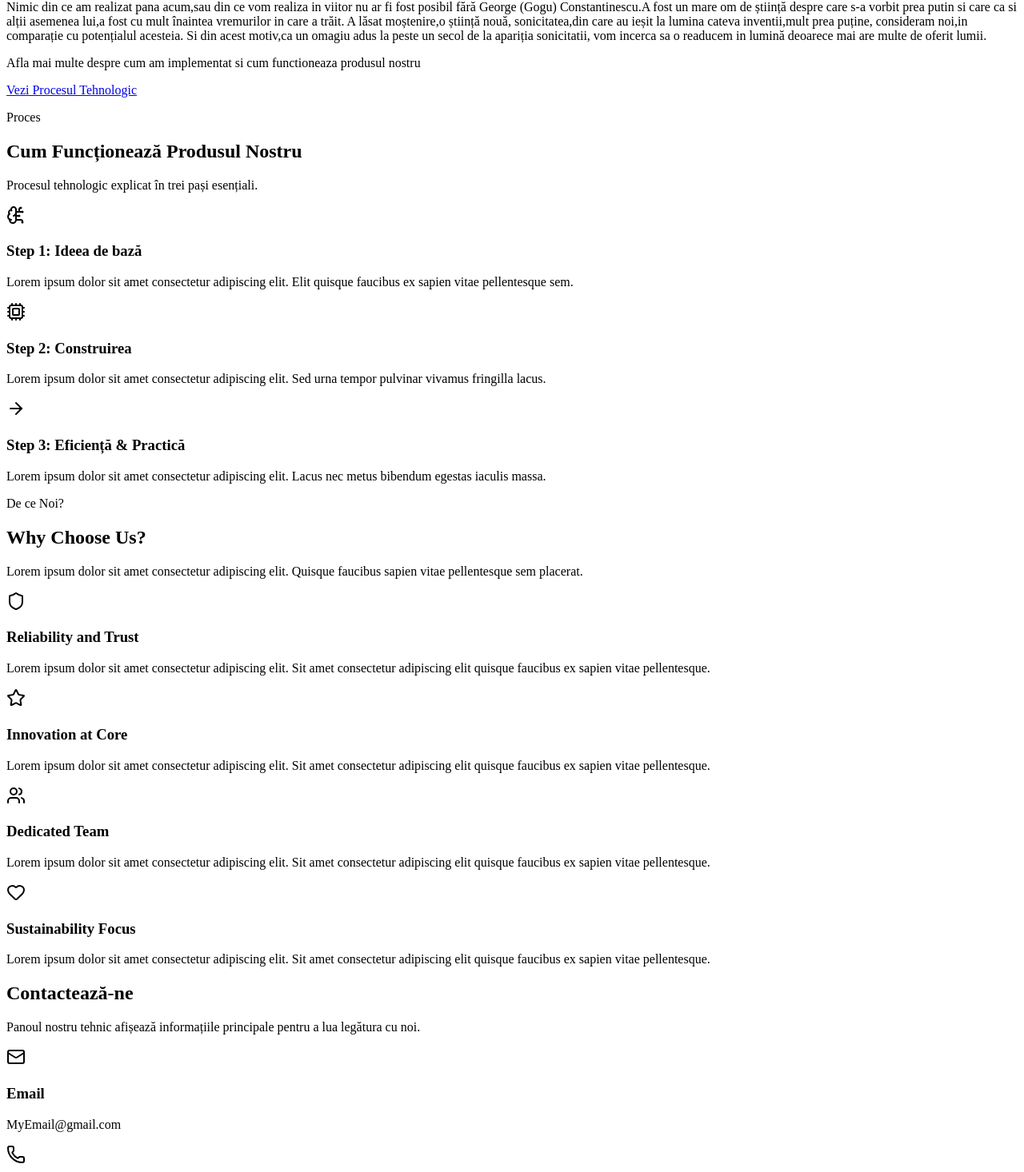
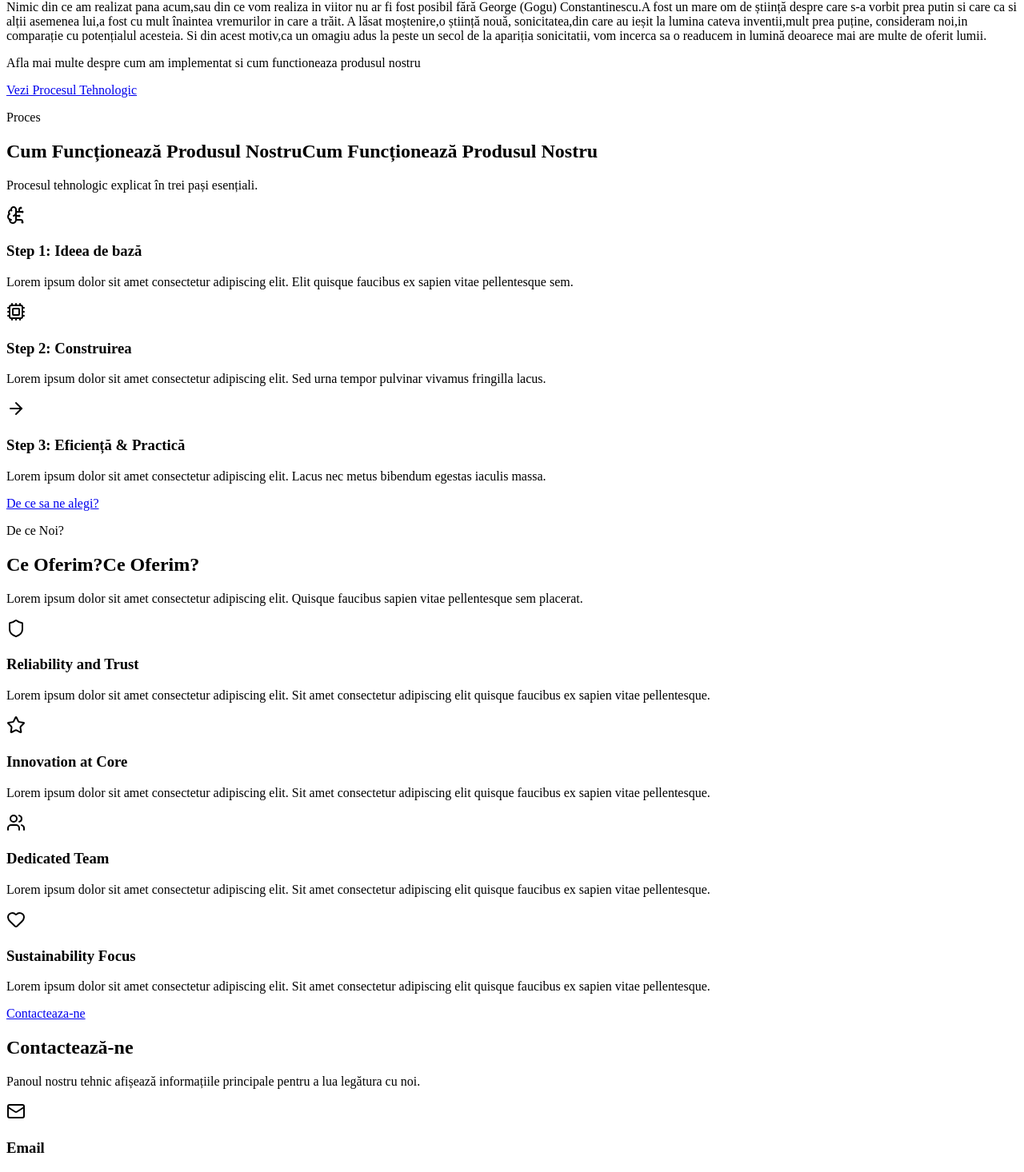
Before and after one commit to rares1215/Presentation-Website, a React (Vite) app: page / in a window 1280 px wide. Shown: the part 4889-6355 px from the top of the page at 80% size. Built offline with nearby package versions, Linux system fonts and the light colour scheme; the HTML template or start-up script is replaced by a standard one.

Commit message:
Changed styles for: -WhyUs Section -HomagePage Section -FeaturesDetails Section

```diff
--- a/src/App.jsx
+++ b/src/App.jsx
@@ -2,7 +2,6 @@
 import Hero from "./components/Hero"
 import Navbar from "./components/Navbar"
 import About from "./components/About"
-import Features from "./components/Features"
 import Footer from "./components/Footer"
 import WhyChooseUs from "./components/WhyUs"
 import WaveSeparator from "./components/WaveSeparator"
--- a/src/components/FeaturesDetails.jsx
+++ b/src/components/FeaturesDetails.jsx
@@ -1,30 +1,34 @@
 import { useState, useEffect, useRef } from "react";
-import { motion } from "framer-motion";
+import { motion, useReducedMotion } from "framer-motion";
 import { ArrowRight, BrainCircuit, Cpu } from "lucide-react";
 
 export default function FeaturesDetail() {
   const [visible, setVisible] = useState(false);
   const ref = useRef(null);
+  const prefersReducedMotion = useReducedMotion();
 
   useEffect(() => {
-    const observer = new IntersectionObserver(([entry]) => setVisible(entry.isIntersecting), { threshold: 0.2 });
+    const observer = new IntersectionObserver(
+      ([entry]) => setVisible(entry.isIntersecting),
+      { threshold: 0.2 }
+    );
     if (ref.current) observer.observe(ref.current);
     return () => observer.disconnect();
   }, []);
 
   const steps = [
     {
-      icon: <BrainCircuit className="w-7 h-7 text-sky-300" />,
+      icon: <BrainCircuit className="w-7 h-7 text-sky-300" aria-hidden="true" />,
       title: "Step 1: Ideea de bază",
       desc: "Lorem ipsum dolor sit amet consectetur adipiscing elit. Elit quisque faucibus ex sapien vitae pellentesque sem.",
     },
     {
-      icon: <Cpu className="w-7 h-7 text-sky-300" />,
+      icon: <Cpu className="w-7 h-7 text-sky-300" aria-hidden="true" />,
       title: "Step 2: Construirea",
       desc: "Lorem ipsum dolor sit amet consectetur adipiscing elit. Sed urna tempor pulvinar vivamus fringilla lacus.",
     },
     {
-      icon: <ArrowRight className="w-7 h-7 text-sky-300" />,
+      icon: <ArrowRight className="w-7 h-7 text-sky-300" aria-hidden="true" />,
       title: "Step 3: Eficiență & Practică",
       desc: "Lorem ipsum dolor sit amet consectetur adipiscing elit. Lacus nec metus bibendum egestas iaculis massa.",
     },
@@ -34,10 +38,14 @@ export default function FeaturesDetail() {
     <section
       id="features-detail"
       ref={ref}
+      aria-labelledby="features-detail-title"
       className="relative isolate overflow-hidden py-32 bg-gradient-to-b from-slate-950 via-slate-950/95 to-slate-900 text-slate-100"
     >
-      {/* Sonic background */}
-      <div className="pointer-events-none absolute inset-0 -z-10 flex items-center justify-center opacity-[0.4]">
+      {/* Sonic background – decorative */}
+      <div
+        aria-hidden="true"
+        className="pointer-events-none absolute inset-0 -z-10 flex items-center justify-center opacity-[0.4]"
+      >
         <div className="relative aspect-square w-[80rem]">
           {[0, 1, 2].map((i) => (
             <div
@@ -47,71 +55,114 @@ export default function FeaturesDetail() {
                 width: `${60 + i * 28}%`,
                 height: `${60 + i * 28}%`,
                 transform: "translate(-50%, -50%)",
-                boxShadow: i === 0 ? "0 0 40px rgba(56,189,248,0.25) inset" : "none",
+                boxShadow:
+                  i === 0
+                    ? "0 0 40px rgba(56,189,248,0.25) inset"
+                    : "none",
               }}
             />
           ))}
 
+          {!prefersReducedMotion && (
             <motion.div
               initial={{ scale: 0.9, opacity: 0.7 }}
               animate={{ scale: [0.9, 1.08, 0.9], opacity: [0.7, 0.35, 0.7] }}
               transition={{ duration: 3, repeat: Infinity, ease: "easeInOut" }}
               className="absolute left-1/2 top-1/2 h-4 w-4 -translate-x-1/2 -translate-y-1/2 rounded-full bg-sky-300 shadow-[0_0_22px_rgba(56,189,248,0.55)]"
             />
+          )}
         </div>
       </div>
 
       {/* Header */}
       <div
-        className={`relative mx-auto max-w-3xl px-6 text-center transition-all duration-1000 ${
-          visible ? "opacity-100 translate-y-0" : "opacity-0 translate-y-6"
+        className={`relative mx-auto max-w-3xl px-6 text-center transition-all duration-1000 ${visible ? "opacity-100 translate-y-0" : "opacity-0 translate-y-6"
           }`}
       >
-        <p className="text-xs uppercase tracking-[0.3em] text-sky-300/70">Proces</p>
-        <h2 className="mt-4 text-4xl md:text-5xl font-extrabold bg-gradient-to-r from-sky-400 via-sky-300 to-cyan-300 bg-clip-text text-transparent drop-shadow-[0_0_18px_rgba(56,189,248,0.45)]">
+        <p className="text-xs uppercase tracking-[0.3em] text-sky-300/70">
+          Proces
+        </p>
+
+        <h2
+          id="features-detail-title"
+          className="relative mt-4 font-extrabold tracking-tight
+             text-3xl sm:text-4xl md:text-5xl"
+        >
+          {/* Fallback solid – vizibil în high-contrast / forced colors */}
+          <span className="absolute inset-0 text-sky-300 opacity-0 forced-colors:opacity-100">
             Cum Funcționează Produsul Nostru
+          </span>
+
+          {/* Gradient version */}
+          <span
+            aria-hidden="true"
+            className="bg-gradient-to-r from-sky-400 via-sky-300 to-cyan-300
+               bg-clip-text text-transparent
+               drop-shadow-[0_0_18px_rgba(56,189,248,0.45)]"
+          >
+            Cum Funcționează Produsul Nostru
+          </span>
         </h2>
+
         <div className="mx-auto mt-4 h-px w-24 bg-gradient-to-r from-transparent via-sky-400/60 to-transparent" />
+
         <p className="mt-6 text-slate-300 text-lg leading-relaxed">
           Procesul tehnologic explicat în trei pași esențiali.
         </p>
       </div>
 
-      {/* Sonic Linear Flow */}
+      {/* Steps */}
       <div className="relative mx-auto mt-20 max-w-6xl px-6">
         <div className="grid grid-cols-1 md:grid-cols-3 gap-16 md:gap-10 relative">
           {steps.map((step, i) => (
+            <motion.div
+              key={i}
+              initial={prefersReducedMotion ? false : { opacity: 0, y: 30 }}
+              animate={{ opacity: 1, y: 0 }}
+              transition={{ duration: 0.7, delay: i * 0.2 }}
+              className="relative flex flex-col items-center text-center p-8 rounded-2xl border border-sky-400/20 bg-slate-900/40 shadow-[0_0_35px_rgba(56,189,248,0.15)] backdrop-blur-xl"
+            >
               <div
-              key={i}
-              className={`relative flex flex-col items-center text-center p-8 rounded-2xl border border-sky-400/20 bg-slate-900/40 shadow-[0_0_35px_rgba(56,189,248,0.15)] backdrop-blur-xl transition-all duration-700 ${
-                visible ? "opacity-100 translate-y-0" : "opacity-0 translate-y-10"
-              }`}
-              style={{ transitionDelay: `${i * 200}ms` }}
+                aria-hidden="true"
+                className="mb-5 flex items-center justify-center h-20 w-20 rounded-full border border-sky-400/40 bg-slate-900/80 shadow-[0_0_25px_rgba(56,189,248,0.45)]"
               >
-              <div className="mb-5 flex items-center justify-center h-20 w-20 rounded-full border border-sky-400/40 bg-slate-900/80 shadow-[0_0_25px_rgba(56,189,248,0.45)]">
                 {step.icon}
               </div>
 
-              <h3 className="text-2xl font-semibold text-sky-300 drop-shadow-[0_0_12px_rgba(56,189,248,0.45)]">
+              <h3 className="text-2xl font-semibold text-sky-300">
                 {step.title}
               </h3>
+
               <p className="mt-4 text-slate-300 leading-relaxed text-base max-w-sm">
                 {step.desc}
               </p>
-            </div>
+            </motion.div>
           ))}
         </div>
+      </div>
+      <div className="mt-20 flex justify-center">
+        <a
+          href="#reasons"
+          className="
+              inline-flex items-center justify-center
+              min-h-[44px] min-w-[44px]
+              rounded-full
+              bg-gradient-to-r from-sky-400 to-violet-500
+              px-8 py-3
+              text-sm font-semibold text-slate-900
+              shadow-lg
 
-        {/* Sonic connecting line */}
-        <div className="pointer-events-none absolute left-1/2 top-[47%] hidden w-[75%] -translate-x-1/2 md:block">
-          <motion.div
-            initial={{ opacity: 0 }}
-            animate={visible ? { opacity: 1 } : { opacity: 0 }}
-            transition={{ duration: 1.2, delay: 0.3 }}
-            className="h-px w-full bg-gradient-to-r from-transparent via-sky-400/60 to-transparent"
-          />
+              focus-visible:outline-none
+              focus-visible:ring-2
+              focus-visible:ring-sky-400
+              focus-visible:ring-offset-2
+              focus-visible:ring-offset-slate-950
+            "
+        >
+          De ce sa ne alegi?
+        </a>
       </div>
-      </div>
+
     </section>
   );
 }
--- a/src/components/WhyUs.jsx
+++ b/src/components/WhyUs.jsx
@@ -1,37 +1,40 @@
 /* eslint-disable no-unused-vars */
 import { useEffect, useRef, useState } from "react";
 import { Shield, Star, Users, Heart } from "lucide-react";
-import { motion } from "framer-motion";
-// import whyBg from "../assets/placeholder.jpg";
+import { motion, useReducedMotion } from "framer-motion";
 
 export default function WhyChooseUs() {
   const [visible, setVisible] = useState(false);
   const ref = useRef(null);
+  const prefersReducedMotion = useReducedMotion();
 
   useEffect(() => {
-    const obs = new IntersectionObserver(([entry]) => setVisible(entry.isIntersecting), { threshold: 0.25 });
+    const obs = new IntersectionObserver(
+      ([entry]) => setVisible(entry.isIntersecting),
+      { threshold: 0.25 }
+    );
     if (ref.current) obs.observe(ref.current);
     return () => obs.disconnect();
   }, []);
 
   const reasons = [
     {
-      icon: <Shield className="w-8 h-8 text-sky-300" />,
+      icon: <Shield className="w-8 h-8 text-sky-300" aria-hidden="true" />,
       title: "Reliability and Trust",
       desc: "Lorem ipsum dolor sit amet consectetur adipiscing elit. Sit amet consectetur adipiscing elit quisque faucibus ex sapien vitae pellentesque.",
     },
     {
-      icon: <Star className="w-8 h-8 text-sky-300" />,
+      icon: <Star className="w-8 h-8 text-sky-300" aria-hidden="true" />,
       title: "Innovation at Core",
       desc: "Lorem ipsum dolor sit amet consectetur adipiscing elit. Sit amet consectetur adipiscing elit quisque faucibus ex sapien vitae pellentesque.",
     },
     {
-      icon: <Users className="w-8 h-8 text-sky-300" />,
+      icon: <Users className="w-8 h-8 text-sky-300" aria-hidden="true" />,
       title: "Dedicated Team",
       desc: "Lorem ipsum dolor sit amet consectetur adipiscing elit. Sit amet consectetur adipiscing elit quisque faucibus ex sapien vitae pellentesque.",
     },
     {
-      icon: <Heart className="w-8 h-8 text-sky-300" />,
+      icon: <Heart className="w-8 h-8 text-sky-300" aria-hidden="true" />,
       title: "Sustainability Focus",
       desc: "Lorem ipsum dolor sit amet consectetur adipiscing elit. Sit amet consectetur adipiscing elit quisque faucibus ex sapien vitae pellentesque.",
     },
@@ -41,10 +44,14 @@ export default function WhyChooseUs() {
     <section
       id="reasons"
       ref={ref}
+      aria-labelledby="why-choose-us-title"
       className="relative isolate overflow-hidden py-32 bg-gradient-to-b from-slate-950 via-slate-950/95 to-slate-900 text-slate-100"
     >
-      {/* Sonic Background */}
-      <div className="pointer-events-none absolute inset-0 flex items-center justify-center opacity-[0.45] mt-65">
+      {/* Sonic Background – decorative */}
+      <div
+        aria-hidden="true"
+        className="pointer-events-none absolute inset-0 flex items-center justify-center opacity-[0.45] mt-65"
+      >
         <div className="relative aspect-square w-[90rem] max-w-[90vw]">
           {[0, 1, 2].map((i) => (
             <div
@@ -54,15 +61,27 @@ export default function WhyChooseUs() {
                 width: `${60 + i * 25}%`,
                 height: `${60 + i * 25}%`,
                 transform: "translate(-50%, -50%)",
-                boxShadow: i === 0 ? "0 0 50px rgba(56,189,248,0.25) inset" : "none",
+                boxShadow:
+                  i === 0 ? "0 0 50px rgba(56,189,248,0.25) inset" : "none",
               }}
             />
           ))}
 
           <motion.div
-            initial={{ scale: 0.9, opacity: 0.8 }}
-            animate={{ scale: [0.9, 1.1, 0.9], opacity: [0.8, 0.4, 0.8] }}
-            transition={{ duration: 3.5, repeat: Infinity, ease: "easeInOut" }}
+            aria-hidden="true"
+            initial={
+              prefersReducedMotion ? false : { scale: 0.9, opacity: 0.8 }
+            }
+            animate={
+              prefersReducedMotion
+                ? false
+                : { scale: [0.9, 1.1, 0.9], opacity: [0.8, 0.4, 0.8] }
+            }
+            transition={{
+              duration: 3.5,
+              repeat: Infinity,
+              ease: "easeInOut",
+            }}
             className="absolute left-1/2 top-1/2 h-5 w-5 -translate-x-1/2 -translate-y-1/2 rounded-full bg-sky-300 shadow-[0_0_40px_rgba(56,189,248,0.6)]"
           />
         </div>
@@ -70,48 +89,89 @@ export default function WhyChooseUs() {
 
       {/* Header */}
       <div
-        className={`relative mx-auto max-w-4xl px-6 text-center transition-all duration-1000 ${
-          visible ? "opacity-100 translate-y-0" : "opacity-0 translate-y-6"
-        }`}
+        className={`relative mx-auto max-w-4xl px-6 text-center transition-all duration-1000 ${visible ? "opacity-100 translate-y-0" : "opacity-0 translate-y-6"
+          }`}
       >
-        <p className="text-xs uppercase tracking-[0.3em] text-sky-300/70">De ce Noi?</p>
+        <p className="text-xs uppercase tracking-[0.3em] text-sky-300/70">
+          De ce Noi?
+        </p>
 
-        <h2 className="mt-4 text-4xl md:text-5xl font-extrabold bg-gradient-to-r from-sky-400 via-sky-300 to-cyan-300 bg-clip-text text-transparent drop-shadow-[0_0_20px_rgba(56,189,248,0.45)]">
-          Why Choose Us?
+        <h2
+          id="why-choose-us-title"
+          className="relative mt-4 text-4xl sm:text-5xl font-extrabold"
+        >
+          <span className="text-white">
+            Ce Oferim?
+          </span>
+
+          <span
+            aria-hidden="true"
+            className="absolute inset-0 bg-gradient-to-r from-sky-400 via-sky-300 to-cyan-300 bg-clip-text text-transparent drop-shadow-[0_0_20px_rgba(56,189,248,0.45)]"
+          >
+            Ce Oferim?
+          </span>
         </h2>
+
 
         <div className="mx-auto mt-4 h-px w-24 bg-gradient-to-r from-transparent via-sky-400/60 to-transparent" />
 
         <p className="mt-6 max-w-2xl mx-auto text-lg leading-relaxed text-slate-300">
-          Lorem ipsum dolor sit amet consectetur adipiscing elit. Quisque faucibus sapien vitae pellentesque sem placerat.
+          Lorem ipsum dolor sit amet consectetur adipiscing elit. Quisque
+          faucibus sapien vitae pellentesque sem placerat.
         </p>
       </div>
 
-      {/* Quad Grid – Sonic Modules */}
+      {/* Cards */}
       <div className="relative mx-auto mt-20 max-w-6xl px-6">
         <div className="grid grid-cols-1 md:grid-cols-2 gap-14 md:gap-12">
           {reasons.map((reason, i) => (
-            <div
+            <motion.div
               key={i}
-              className={`relative flex flex-col items-center text-center p-10 rounded-2xl border border-sky-400/20 bg-slate-900/40 shadow-[0_0_40px_rgba(56,189,248,0.15)] backdrop-blur-xl transition-all duration-700 ${
-                visible ? "opacity-100 translate-y-0" : "opacity-0 translate-y-10"
-              }`}
-              style={{ transitionDelay: `${i * 150}ms` }}
+              initial={
+                prefersReducedMotion ? false : { opacity: 0, y: 24 }
+              }
+              animate={visible ? { opacity: 1, y: 0 } : {}}
+              transition={{ duration: 0.6, delay: i * 0.15 }}
+              className="relative flex flex-col items-center text-center p-10 rounded-2xl border border-sky-400/20 bg-slate-900/40 shadow-[0_0_40px_rgba(56,189,248,0.15)] backdrop-blur-xl"
             >
-              {/* Icon Energy Core */}
               <div className="mb-6 flex items-center justify-center h-20 w-20 rounded-full border border-sky-400/40 bg-slate-900/80 shadow-[0_0_30px_rgba(56,189,248,0.45)]">
                 {reason.icon}
               </div>
 
-              <h3 className="text-2xl font-semibold text-sky-300 drop-shadow-[0_0_15px_rgba(56,189,248,0.45)]">
+              <h3 className="text-2xl font-semibold text-sky-300">
                 {reason.title}
               </h3>
 
               <p className="mt-4 text-slate-300 text-base leading-relaxed max-w-sm">
                 {reason.desc}
               </p>
-            </div>
+            </motion.div>
           ))}
+        </div>
+
+        {/* CTA to Contact */}
+        <div className="mt-20 flex justify-center">
+          <a
+            href="#contacts"
+            className="
+              inline-flex items-center justify-center
+              min-h-[44px] min-w-[44px]
+              rounded-full
+              bg-gradient-to-r from-sky-400 to-violet-500
+              px-10 py-4
+              text-sm font-semibold text-slate-900
+              shadow-lg transition-transform
+              hover:-translate-y-0.5
+
+              focus-visible:outline-none
+              focus-visible:ring-2
+              focus-visible:ring-sky-400
+              focus-visible:ring-offset-2
+              focus-visible:ring-offset-slate-950
+            "
+          >
+            Contacteaza-ne
+          </a>
         </div>
       </div>
     </section>
```
Also changed, not shown: src/components/Features.jsx (+196 -196 lines), src/components/HomagePage.jsx (+10 -6 lines). Lines whose indentation alone changed are shown as unchanged.
